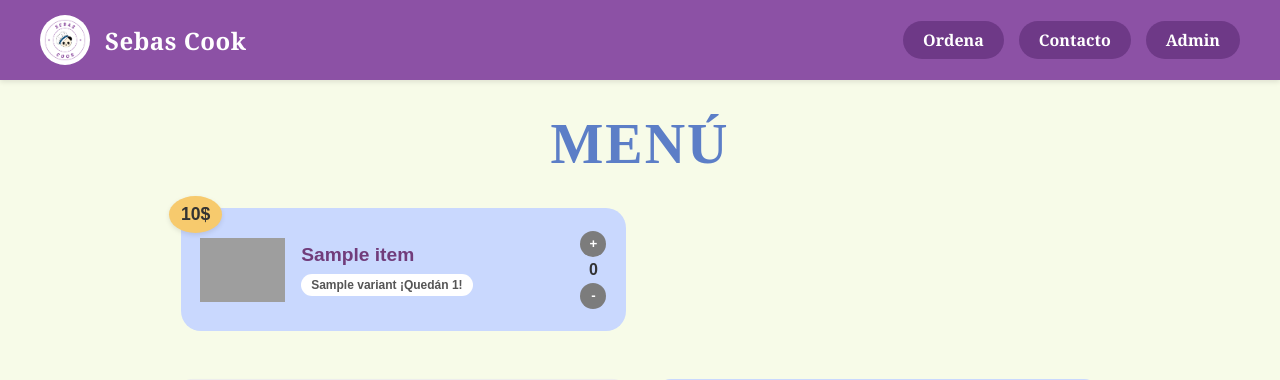
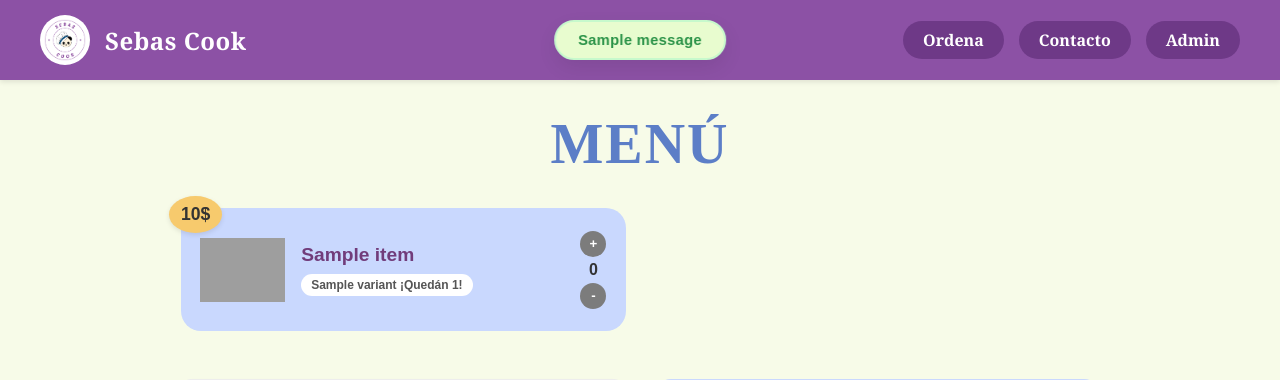
Before and after one commit to elianalaraes/Sebas_Cook, a Flask app: page /ordena in a window 1280 px wide. Shown: the top 380 px of the page. Run offline with Flask 3, Linux system fonts and the light colour scheme; tables that the repository leaves empty hold one stand-in row (values such as "Sample post"); one stand-in notice (Sample message) is shown; grey boxes are pictures that could not be loaded.

Commit message:
fix: crashout

```diff
--- a/app/routes.py
+++ b/app/routes.py
@@ -1,6 +1,6 @@
 import json
 from . import db
-from flask import Blueprint, render_template, request, redirect, url_for
+from flask import Blueprint, render_template, request, redirect, url_for, flash
 from app.models import MenuItem, OrderItem, Order, MenuItemVariant
 from app.forms import OrderForm
 
@@ -20,9 +20,14 @@ def ordena():
     form = OrderForm()
 
     if form.validate_on_submit():
-        items = json.loads(
-            request.form.get('order_items')
-        )
+        order_items_raw = request.form.get("order_items")
+
+        # Validar si el carrito está vacío o contiene una lista vacía "[]"
+        if not order_items_raw or order_items_raw == "[]":
+            flash("Debes agregar al menos un producto al pedido.", "danger")
+            return render_template("ordena.html", form=form, menu_items=menu_items)
+
+        items = json.loads(order_items_raw)
 
         order = Order(
             nombre=form.nombre.data,
@@ -41,23 +46,30 @@ def ordena():
                 variant_name=item['variantName']
             ).first()
 
-            order_item = OrderItem(
-                order_id=order.id,
-                variant_id=variant.id,
-                quantity=item['count'],
-                price=item['price']
-            )
+            if variant:
+                order_item = OrderItem(
+                    order_id=order.id,
+                    variant_id=variant.id,
+                    quantity=item['count'],
+                    price=item['price']
+                )
 
-            total += item['price'] * item['count']
+                total += item['price'] * item['count']
 
-            # descontar inventario
-            variant.remaining -= item['count']
+                # Descontar inventario
+                variant.remaining -= item['count']
 
-            db.session.add(order_item)
+                db.session.add(order_item)
 
         order.total = total
+        db.session.commit()
 
-        db.session.commit() # esto se debería cambiar de aquí a models
+        flash("¡Tu pedido ha sido registrado con éxito!", "success")
+        return redirect(url_for('main.ordena'))
+
+    else:
+        if request.method == "POST":
+            flash("Por favor completa todos los campos obligatorios.", "danger")
 
     return render_template('ordena.html', menu_items=menu_items, form=form)
 
--- a/app/static/css/ordena.css
+++ b/app/static/css/ordena.css
@@ -308,3 +308,52 @@ body {
         margin-bottom: 1.5rem;
     }
 }
+
+
+/* Contenedor flotante en la parte superior */
+.flash-messages {
+    position: fixed;
+    top: 20px;
+    left: 50%;
+    transform: translateX(-50%);
+    z-index: 9999;
+    display: flex;
+    flex-direction: column;
+    gap: 10px;
+    align-items: center;
+    pointer-events: none;
+}
+
+/* Base del mensaje */
+.flash-messages .alert {
+    pointer-events: auto;
+    padding: 10px 22px;
+    border-radius: 50px;
+    font-size: 0.92rem;
+    font-weight: 600;
+    box-shadow: 0 8px 20px rgba(0, 0, 0, 0.08);
+    backdrop-filter: blur(8px);
+    letter-spacing: 0.3px;
+    animation: cutePopIn 0.4s cubic-bezier(0.34, 1.56, 0.64, 1);
+}
+
+/* Estado de Error / Peligro (Rosa Pastel) */
+.flash-messages .alert-danger {
+    background-color: #fff0f3;
+    color: #e63946;
+    border: 2px solid #ffccd5;
+}
+
+/* Estado de Éxito (Verde Menta Soft) */
+.flash-messages .alert-success {
+    background-color: #e8fccf;
+    color: #2b9348;
+    border: 2px solid #c7f9cc;
+}
+
+/* Estado Informativo (Azul Soft) */
+.flash-messages .alert-info {
+    background-color: #e0f2fe;
+    color: #0284c7;
+    border: 2px solid #bae6fd;
+}
--- a/app/static/js/ordena.js
+++ b/app/static/js/ordena.js
@@ -3,6 +3,26 @@ document.addEventListener('DOMContentLoaded', () => {
     const receiptTotal = document.getElementById('receipt-total');
 
     const selections = {};
+
+    // Función para mostrar alertas en lugar del alert() nativo del navegador
+    function showFlashMessage(message, category = 'danger') {
+        const flashContainer = document.querySelector('.flash-messages');
+        if (!flashContainer) return;
+
+        const alertDiv = document.createElement('div');
+        alertDiv.className = `alert alert-${category}`;
+        alertDiv.textContent = message;
+
+        flashContainer.appendChild(alertDiv);
+
+        // Auto-eliminar la alerta tras 4 segundos
+        setTimeout(() => {
+            alertDiv.style.transition = "all 0.4s ease";
+            alertDiv.style.opacity = "0";
+            alertDiv.style.transform = "translateY(-10px) scale(0.9)";
+            setTimeout(() => alertDiv.remove(), 400);
+        }, 4000);
+    }
 
     // 1. Manejo de botones de variante/sabor
     document.querySelectorAll('.pill-btn').forEach(button => {
@@ -48,7 +68,7 @@ document.addEventListener('DOMContentLoaded', () => {
                 // Verificar si la variante/sabor seleccionado está deshabilitado
                 const activePill = card.querySelector('.pill-btn.active');
                 if (!activePill) {
-                    alert("Selecciona un sabor.");
+                    showFlashMessage("Por favor, selecciona un sabor primero.", "danger");
                     return;
                 }
                 if (activePill && (activePill.hasAttribute('disabled') || activePill.getAttribute('data-sold-out') === 'true')) {
@@ -65,7 +85,7 @@ document.addEventListener('DOMContentLoaded', () => {
                 const remaining = parseInt(activePill.dataset.remaining);
 
                 if (selections[key].count >= remaining) {
-                    alert(`Solo quedan ${remaining} disponibles.`);
+                    showFlashMessage(`Solo quedan ${remaining} disponibles de este sabor.`, "danger");
                     return;
                 }
 
--- a/app/templates/ordena.html
+++ b/app/templates/ordena.html
@@ -4,6 +4,20 @@
 <link rel="stylesheet" href="{{ url_for('static', filename='css/ordena.css') }}">
 
 <main class="page-layout">
+
+    <!-- Contenedor para Mensajes Flash -->
+    <div class="flash-messages">
+      {% with messages = get_flashed_messages(with_categories=true) %}
+        {% if messages %}
+          {% for category, message in messages %}
+            <div class="alert alert-{{ category }}">
+              {{ message }}
+            </div>
+          {% endfor %}
+        {% endif %}
+      {% endwith %}
+    </div>
+
     <h1 class="main-title">MENÚ</h1>
 
     <section class="menu-grid">
@@ -35,8 +49,7 @@
                 <!-- Imagen del producto -->
                 <img src="{{ url_for('static', filename='images/' ~ item.name.lower().replace(' ', '_') ~ '.png') }}"
                      alt="{{ item.name }}"
-                     class="card-img"
-                     >
+                     class="card-img">
 
                 <div class="card-info">
                     <h3 class="product-name">{{ item.name }}</h3>
@@ -61,12 +74,10 @@
                                         (Temporada)
                                     {% elif is_v_sold_out %}
                                         (Agotado)
-                                    {%elif variant.remaining <=5  %}
+                                    {% elif variant.remaining <= 5 %}
                                        ¡Quedán {{ variant.remaining }}!
                                     {% endif %}
                                 </button>
-
-
                             {% endfor %}
                         </div>
                     {% endif %}
@@ -102,7 +113,7 @@
         </div>
 
         <div class="form-column">
-            <form class="order-form" method="POST">
+            <form class="order-form" method="POST" novalidate>
                 {{ form.hidden_tag() }}
 
                 <h2>Formulario</h2>
@@ -110,11 +121,21 @@
                 <div class="form-group">
                     {{ form.nombre.label }}
                     {{ form.nombre(class="form-control") }}
+
+                    <!-- Corrección: errors en lugar de erros -->
+                    {% for error in form.nombre.errors %}
+                        <small class="text-danger">{{ error }}</small>
+                    {% endfor %}
                 </div>
 
                 <div class="form-group">
                     {{ form.telefono.label }}
-                    {{ form.telefono(class="form-comtrol") }}
+                    <!-- Corrección: form-control en lugar de form-comtrol -->
+                    {{ form.telefono(class="form-control") }}
+
+                    {% for error in form.telefono.errors %}
+                        <small class="text-danger">{{ error }}</small>
+                    {% endfor %}
                 </div>
 
                 <div class="form-group">
@@ -125,7 +146,6 @@
                 <input type="hidden" id="order-items" name="order_items">
 
                 {{ form.submit(class="btn-submit") }}
-
             </form>
 
             <div class="payment-notice">
```
